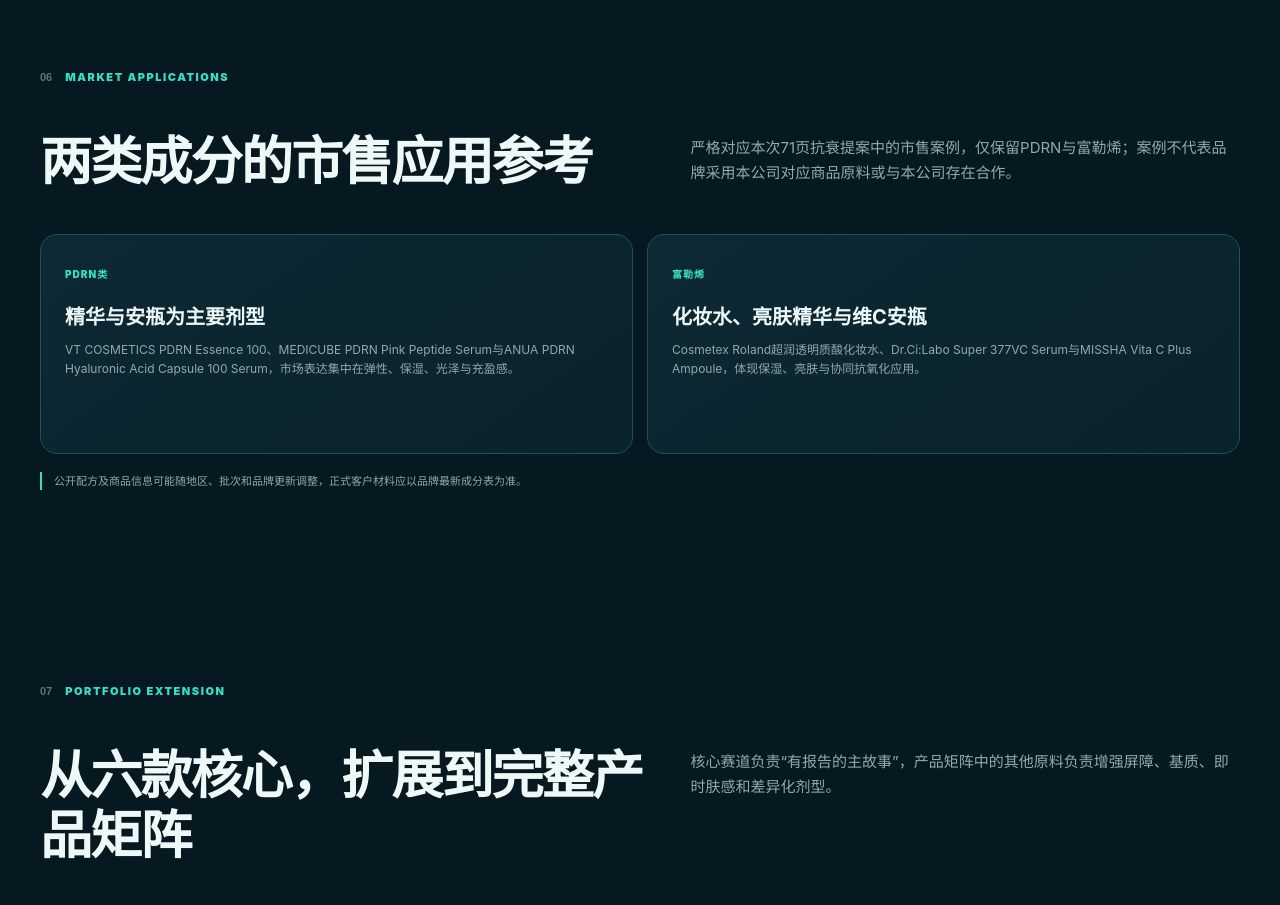
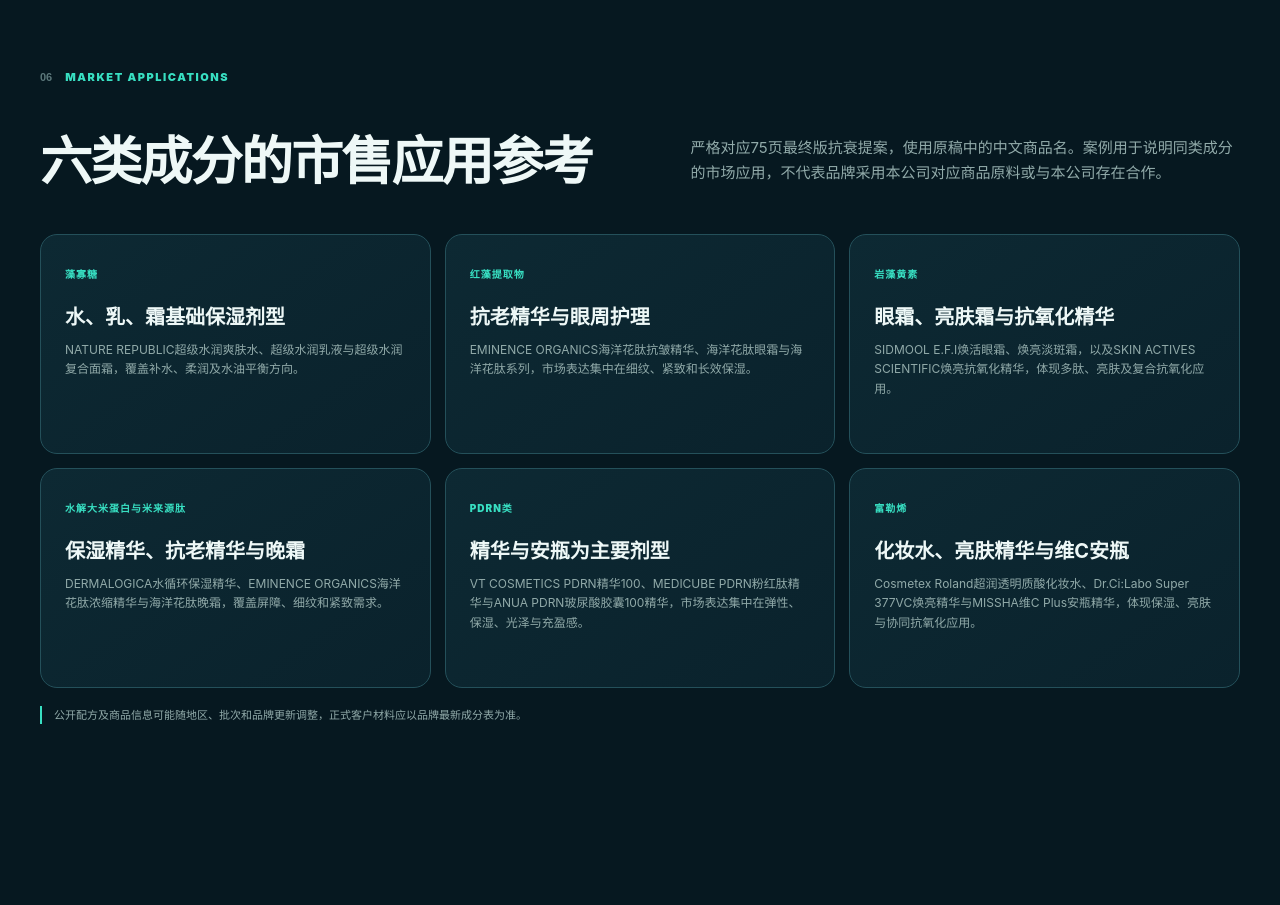
Before and after one commit to futurebio/futurebio.github.io, a plain HTML site: page anti-aging/index.html in a window 1280 px wide. Shown: the part 10260-11165 px from the top of the page. Drawn offline with Linux system fonts and the light colour scheme.

Commit message:
Publish final anti-aging deck and six market cases

```diff
--- a/anti-aging/index.html
+++ b/anti-aging/index.html
@@ -173,10 +173,14 @@
   </div></section>
 
   <section class="section" id="applications"><div class="shell">
-    <div class="section-heading reveal"><div><span class="section-no">06</span><span class="eyebrow">MARKET APPLICATIONS</span></div><h2>两类成分的市售应用参考</h2><p>严格对应本次71页抗衰提案中的市售案例，仅保留PDRN与富勒烯；案例不代表品牌采用本公司对应商品原料或与本公司存在合作。</p></div>
+    <div class="section-heading reveal"><div><span class="section-no">06</span><span class="eyebrow">MARKET APPLICATIONS</span></div><h2>六类成分的市售应用参考</h2><p>严格对应75页最终版抗衰提案，使用原稿中的中文商品名。案例用于说明同类成分的市场应用，不代表品牌采用本公司对应商品原料或与本公司存在合作。</p></div>
     <div class="market-grid">
-      <article class="market-card reveal"><span>PDRN类</span><h3>精华与安瓶为主要剂型</h3><p>VT COSMETICS PDRN Essence 100、MEDICUBE PDRN Pink Peptide Serum与ANUA PDRN Hyaluronic Acid Capsule 100 Serum，市场表达集中在弹性、保湿、光泽与充盈感。</p></article>
-      <article class="market-card reveal"><span>富勒烯</span><h3>化妆水、亮肤精华与维C安瓶</h3><p>Cosmetex Roland超润透明质酸化妆水、Dr.Ci:Labo Super 377VC Serum与MISSHA Vita C Plus Ampoule，体现保湿、亮肤与协同抗氧化应用。</p></article>
+      <article class="market-card reveal"><span>藻寡糖</span><h3>水、乳、霜基础保湿剂型</h3><p>NATURE REPUBLIC超级水润爽肤水、超级水润乳液与超级水润复合面霜，覆盖补水、柔润及水油平衡方向。</p></article>
+      <article class="market-card reveal"><span>红藻提取物</span><h3>抗老精华与眼周护理</h3><p>EMINENCE ORGANICS海洋花肽抗皱精华、海洋花肽眼霜与海洋花肽系列，市场表达集中在细纹、紧致和长效保湿。</p></article>
+      <article class="market-card reveal"><span>岩藻黄素</span><h3>眼霜、亮肤霜与抗氧化精华</h3><p>SIDMOOL E.F.I焕活眼霜、焕亮淡斑霜，以及SKIN ACTIVES SCIENTIFIC焕亮抗氧化精华，体现多肽、亮肤及复合抗氧化应用。</p></article>
+      <article class="market-card reveal"><span>水解大米蛋白与米来源肽</span><h3>保湿精华、抗老精华与晚霜</h3><p>DERMALOGICA水循环保湿精华、EMINENCE ORGANICS海洋花肽浓缩精华与海洋花肽晚霜，覆盖屏障、细纹和紧致需求。</p></article>
+      <article class="market-card reveal"><span>PDRN类</span><h3>精华与安瓶为主要剂型</h3><p>VT COSMETICS PDRN精华100、MEDICUBE PDRN粉红肽精华与ANUA PDRN玻尿酸胶囊100精华，市场表达集中在弹性、保湿、光泽与充盈感。</p></article>
+      <article class="market-card reveal"><span>富勒烯</span><h3>化妆水、亮肤精华与维C安瓶</h3><p>Cosmetex Roland超润透明质酸化妆水、Dr.Ci:Labo Super 377VC焕亮精华与MISSHA维C Plus安瓶精华，体现保湿、亮肤与协同抗氧化应用。</p></article>
     </div>
     <p class="market-note reveal">公开配方及商品信息可能随地区、批次和品牌更新调整，正式客户材料应以品牌最新成分表为准。</p>
   </div></section>
```
Also changed, not shown: index.html (+1 -1 lines), anti-aging/style.css, 1 other file.
